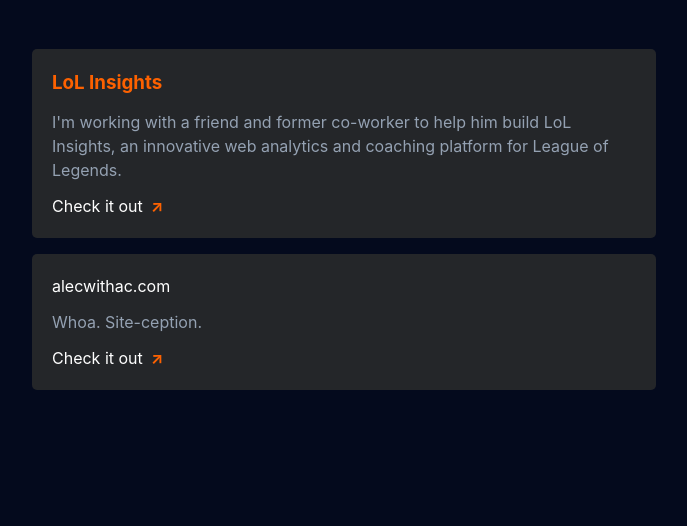
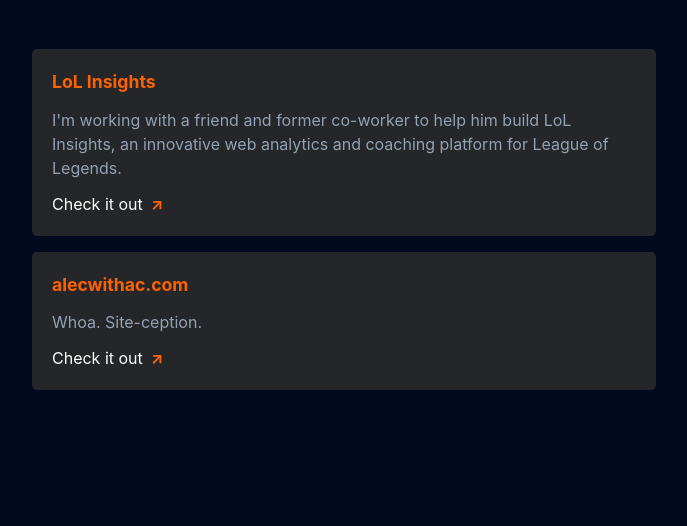
Before and after one commit to alechemy/alecwithac.com, a website: page src/projects.html in a window 1280 px wide. Shown: the part 220-746 px from the top of the page, without its empty margins (296-983 px from the left). Drawn offline with Linux system fonts and the light colour scheme; files whose address does not match are found by name.

Commit message:
tweaks to improve lighthouse score

```diff
--- a/src/projects.css
+++ b/src/projects.css
@@ -21,15 +21,15 @@
   width: fill-available;
 }
 
-section aside h3 {
-  margin: 0;
+section aside span:first-of-type {
+  font-size: 1.1em;
 }
 
 section aside p {
   color: var(--color-text-secondary);
 }
 
-section aside span a:first-of-type {
+section aside span:last-of-type a:first-of-type {
   color: var(--color-text);
   margin-right: 0.5rem;
   font-weight: normal;
--- a/src/projects.html
+++ b/src/projects.html
@@ -34,7 +34,7 @@
       <p>Here are some things I'm working on in my spare time.</p>
       <section>
         <aside>
-          <h3><a href="https://lolinsights.com" target="_blank" rel="noopener">LoL Insights</a></h3>
+          <span><a href="https://lolinsights.com" target="_blank" rel="noopener">LoL Insights</a></span>
           <p>I'm working with a friend and former co-worker to help him build LoL Insights, an innovative web analytics and coaching platform for League of Legends.</p>
           <span><a href="https://lolinsights.com" target="_blank" rel="noopener">Check it out</a><a href="https://lolinsights.com" target="_blank" rel="noopener">↗</a></span>
         </aside>
@@ -52,6 +52,7 @@
           <a
             href="https://github.com/alechemy/alecwithac.com"
             target="_blank"
+            rel="noopener"
           >
             <icon
               ><svg xmlns="http://www.w3.org/2000/svg" viewBox="0 0 24 24">
```
Also changed, not shown: src/about.html (+0 -1 lines).
